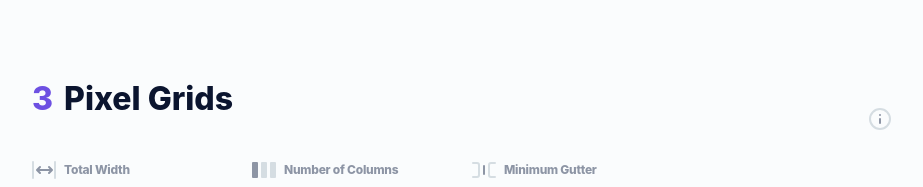
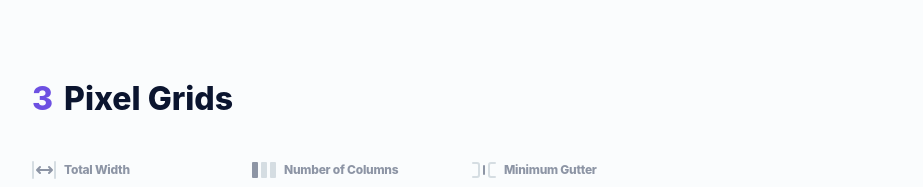
Before and after one commit to dannymcclain/gridfinder, a Svelte app: page / in a window 1280 px wide. Shown: the top 187 px of the page, without its empty margins (178-1101 px from the left). Built offline with nearby package versions, Linux system fonts and the light colour scheme.

Commit message:
editing infopanel and header

```diff
--- a/src/Headline.svelte
+++ b/src/Headline.svelte
@@ -20,11 +20,11 @@
     justify-content: space-between;
     align-items: center;
     max-width: 860px;
+    margin-bottom: 40px;
   }
   h1 {
     font-size: 32px;
     font-weight: 800;
-    margin-bottom: 40px;
     line-height: 38px;
   }
   h1 span {
@@ -32,10 +32,13 @@
     color: var(--accent-color);
   }
   .info {
-    padding: 20px 0 20px 20px;
+    padding: 12px;
   }
   .info:hover {
     cursor: pointer;
+  }
+  .info:hover .outer {
+    stroke: #8D95A5;
   }
 </style>
 
@@ -44,9 +47,16 @@
     <span class="accent">{howMany}</span>
     Pixel Grids
   </h1>
-  <img
+  <!-- <img
     class="info"
     on:click={openModal}
     src="./images/icon-info.svg"
-    alt="info icon" />
+    alt="info icon" /> -->
+    <svg class="info"
+    on:click={openModal} width="24" height="24" viewBox="0 0 24 24" fill="none" xmlns="http://www.w3.org/2000/svg">
+<path d="M12 12V16" stroke="#8D95A5" stroke-width="2" stroke-linecap="round" stroke-linejoin="round"/>
+<circle class="outer" cx="12" cy="12" r="10" stroke="#D5DDE2" stroke-width="2" stroke-linecap="round" stroke-linejoin="round"/>
+<circle cx="12" cy="8" r="1" fill="#8D95A5"/>
+</svg>
+
 </header>
--- a/src/InfoPanel.svelte
+++ b/src/InfoPanel.svelte
@@ -120,7 +120,7 @@
       <code>total width</code>
       of your content, the
       <code>number of columns</code>
-      of want, and the
+      you want, and the
       <code>minimum gutter</code>
       size you’d accept, and Pixel Grids will calculate every grid layout that
       contains only whole pixel values.
```
